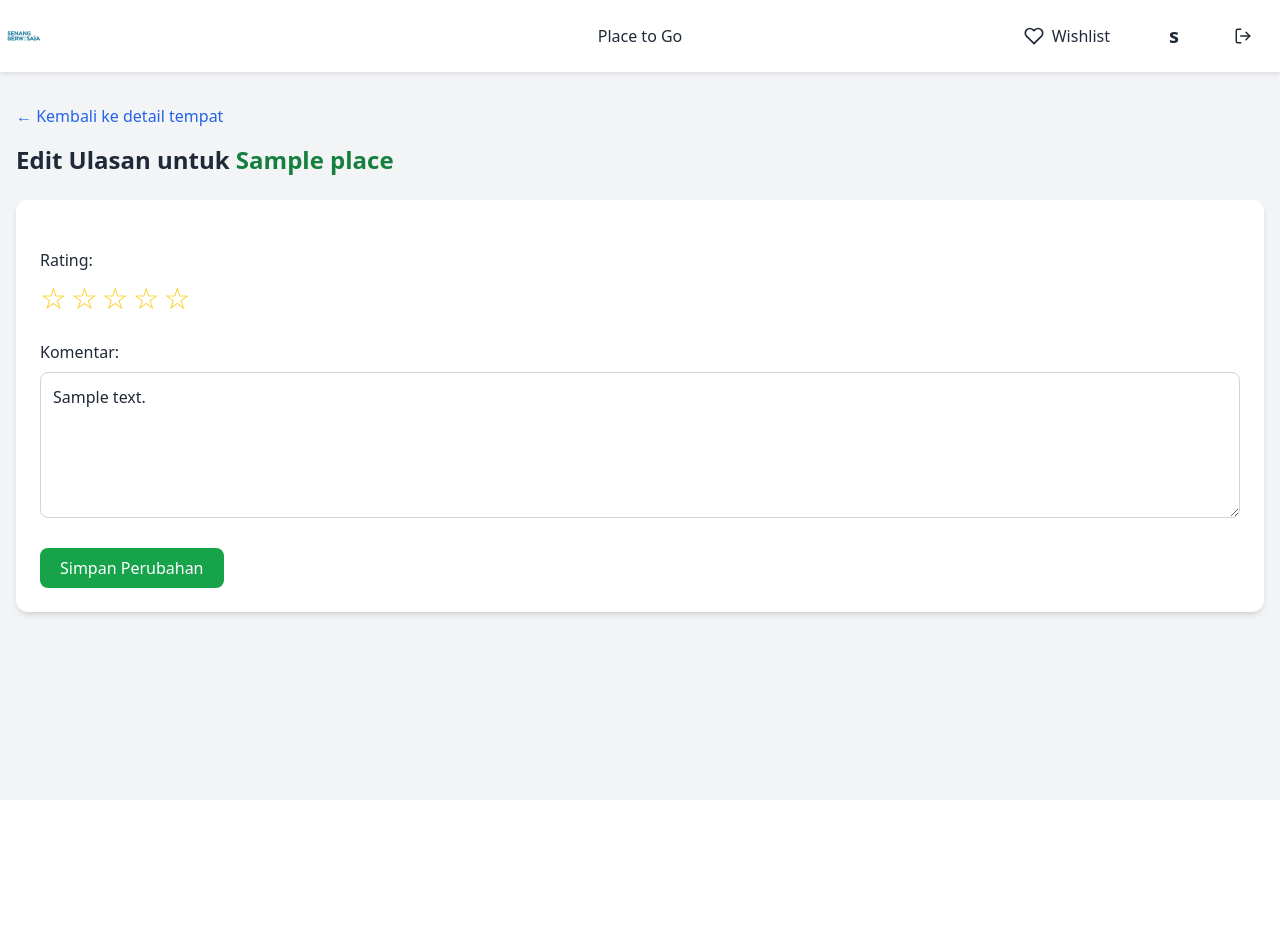
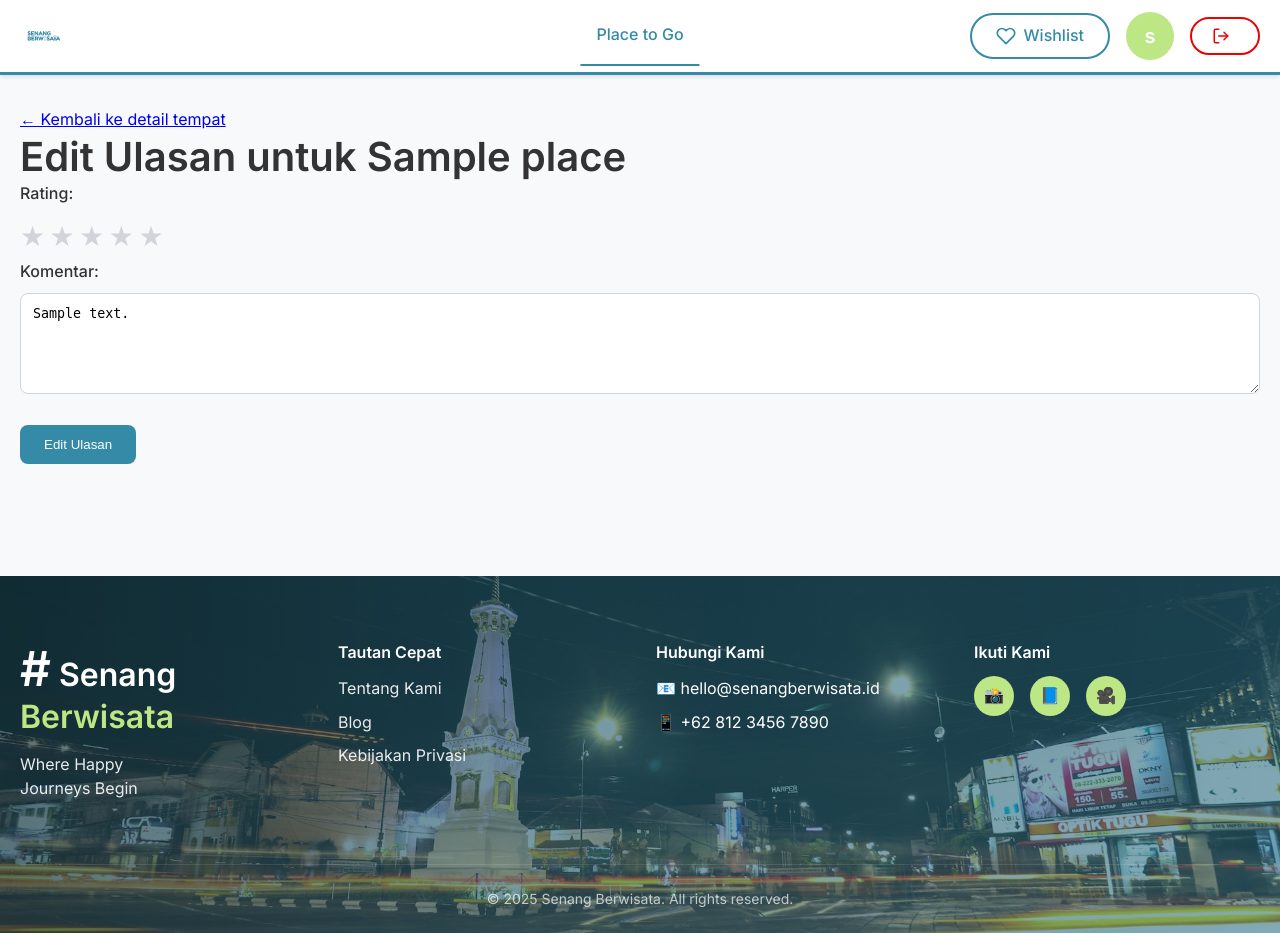
Before and after one commit to kuadngoding/senangBerwisata, a Django app: page /reviews/edit/1/ in a window 1280 px wide. Before the commit the page ends 621 px from the top, so only its background shows below. Run offline with Django 5.2, Linux system fonts and the light colour scheme; a user stored in the database is signed in; tables that the repository leaves empty hold one stand-in row (values such as "Sample post"); some libraries are stand-ins or nearby versions.

Commit message:
fix: Point, enhance UI edit review

```diff
--- a/review/templates/edit_review.html
+++ b/review/templates/edit_review.html
@@ -1,43 +1,75 @@
-<!DOCTYPE html>
-<html lang="id">
-<head>
-  <meta charset="UTF-8">
-  <title>Edit Ulasan {{ review.place.name }}</title>
-  <script src="https://cdn.tailwindcss.com"></script>
-  <script>
-    function setRating(element) {
-      const rating = parseInt(element.getAttribute('data-rating'));
-      document.getElementById('rating-input').value = rating;
-      const stars = document.querySelectorAll('.star');
-      stars.forEach((star, i) => {
-        star.textContent = i < rating ? '★' : '☆';
-      });
+{% extends "base.html" %}
+{% load static %}
+
+{% block title %}Edit Ulasan - {{ review.place.name }}{% endblock %}
+
+{% block extra_css %}
+<style>
+  .star {
+    cursor: pointer;
+    font-size: 1.75rem;
+    color: #d1d5db;
+    transition: color 0.2s;
   }
-  </script>
-</head>
-<body class="bg-gray-100 text-gray-800">
-  {% include 'navbar.html' %}
 
-  <div class="container mx-auto px-4 py-8">
-    <a href="{% url 'place_detail' pk=review.place.id %}" class="text-blue-600 hover:underline mb-4 inline-block">
+  .star.selected,
+  .star:hover {
+    color: #facc15;
+  }
+
+  .form-label {
+    font-weight: 500;
+    margin-bottom: 0.5rem;
+    display: block;
+  }
+
+  .form-textarea {
+    width: 100%;
+    padding: 0.75rem;
+    border: 1px solid #d1d5db;
+    border-radius: 0.5rem;
+    margin-bottom: 1.5rem;
+    resize: vertical;
+  }
+
+  .btn-submit {
+    background-color: var(--primary-blue);
+    color: white;
+    padding: 0.75rem 1.5rem;
+    border: none;
+    border-radius: 0.5rem;
+    cursor: pointer;
+    font-weight: 500;
+    transition: background-color 0.2s;
+  }
+
+  .btn-submit:hover {
+    background-color: var(--accent-blue);
+  }
+</style>
+{% endblock %}
+{% block hero_section %}{% endblock %}
+{% block content %}
+<div class="container mx-auto px-4 py-8 max-w-2xl">
+  <div class="mb-4 text-sm">
+    <a href="{% url 'place_detail' pk=review.place.id %}" class="text-blue-600 hover:underline">
       ← Kembali ke detail tempat
     </a>
+  </div>
 
-    <h1 class="text-2xl font-bold mb-6">Edit Ulasan untuk <span class="text-green-700">{{ review.place.name }}</span></h1>
+  <h1 class="text-2xl font-semibold mb-6 text-gray-800">Edit Ulasan untuk <span class="text-green-700">{{ review.place.name }}</span></h1>
 
-    <form method="post" class="bg-white p-6 rounded-xl shadow-md space-y-6">
+  <form method="post" class="bg-white p-6 rounded-lg shadow space-y-6">
     {% csrf_token %}
 
-      <!-- Rating Bintang -->
+    <!-- Rating -->
     <div>
-        <label class="block font-medium mb-2">Rating:</label>
-        <div class="flex space-x-1 text-3xl text-yellow-400 cursor-pointer">
+      <label class="form-label">Rating:</label>
+      <div class="flex space-x-1">
         {% for i in "12345" %}
-            <span class="star hover:text-yellow-500"
+          <span class="star {% if form.initial.rating >= i|add:'0' %}selected{% endif %}"
                 data-rating="{{ i|add:'0' }}"
-                  onclick="setRating(this)">
-              {% if form.initial.rating >= i|add:'0' %}★{% else %}☆{% endif %}
-            </span>
+                onclick="setRating(this)">★</span>
         {% endfor %}
       </div>
       <input type="hidden" name="rating" id="rating-input" value="{{ form.initial.rating }}">
@@ -45,16 +77,25 @@
 
     <!-- Komentar -->
     <div>
-        <label for="comment" class="block font-medium mb-2">Komentar:</label>
-        <textarea name="comment" id="comment" rows="5"
-                  class="w-full border border-gray-300 rounded-lg p-3 focus:outline-none focus:ring-2 focus:ring-green-400"
-                  placeholder="Tulis komentarmu di sini...">{{ form.initial.comment }}</textarea>
+      <label for="comment" class="form-label">Komentar:</label>
+      <textarea name="comment" id="comment" rows="5" class="form-textarea" placeholder="Tulis komentarmu di sini...">{{ form.initial.comment }}</textarea>
     </div>
 
-      <button type="submit" class="bg-green-600 text-white px-5 py-2 rounded-lg hover:bg-green-700 transition">
-        Simpan Perubahan
-      </button>
+    <button type="submit" class="btn-submit">Edit Ulasan</button>
+
   </form>
 </div>
-</body>
-</html>
+{% endblock %}
+
+{% block extra_js %}
+<script>
+  function setRating(element) {
+    const rating = parseInt(element.getAttribute('data-rating'));
+    document.getElementById('rating-input').value = rating;
+    const stars = document.querySelectorAll('.star');
+    stars.forEach((star, i) => {
+      star.classList.toggle('selected', i < rating);
+    });
+  }
+</script>
+{% endblock %}
--- a/templates/base.html
+++ b/templates/base.html
@@ -79,13 +79,6 @@
 
         .btn-primary:hover {
             background-color: #2a7088;
-        }
-
-        /* Navigation */
-        .navbar {
-            background-color: var(--primary-blue);
-            padding: 1rem 0;
-            color: var(--text-white);
         }
 
         /* Hero Section */
@@ -297,12 +290,7 @@
 </head>
 <body>
     <header class="navbar">
-        <div class="container">
-            <!-- Navigation content -->
-            <div class="logo">
-                <!-- Logo content -->
-            </div>
-        </div>
+        {% include 'navbar.html' %}
     </header>
 
     {% block hero_section %}
--- a/wisataTematik/views.py
+++ b/wisataTematik/views.py
@@ -13,7 +13,7 @@
             rute = form.save(commit=False)
             rute.dibuat_oleh = request.user
             rute.save()
-            request.user.points += 10
+            request.user.points += 100
             request.user.save()
             return redirect('place_list')
         else:
```
Also changed, not shown: place/templates/place_detail.html (+0 -9 lines). Lines whose indentation alone changed are shown as unchanged.
